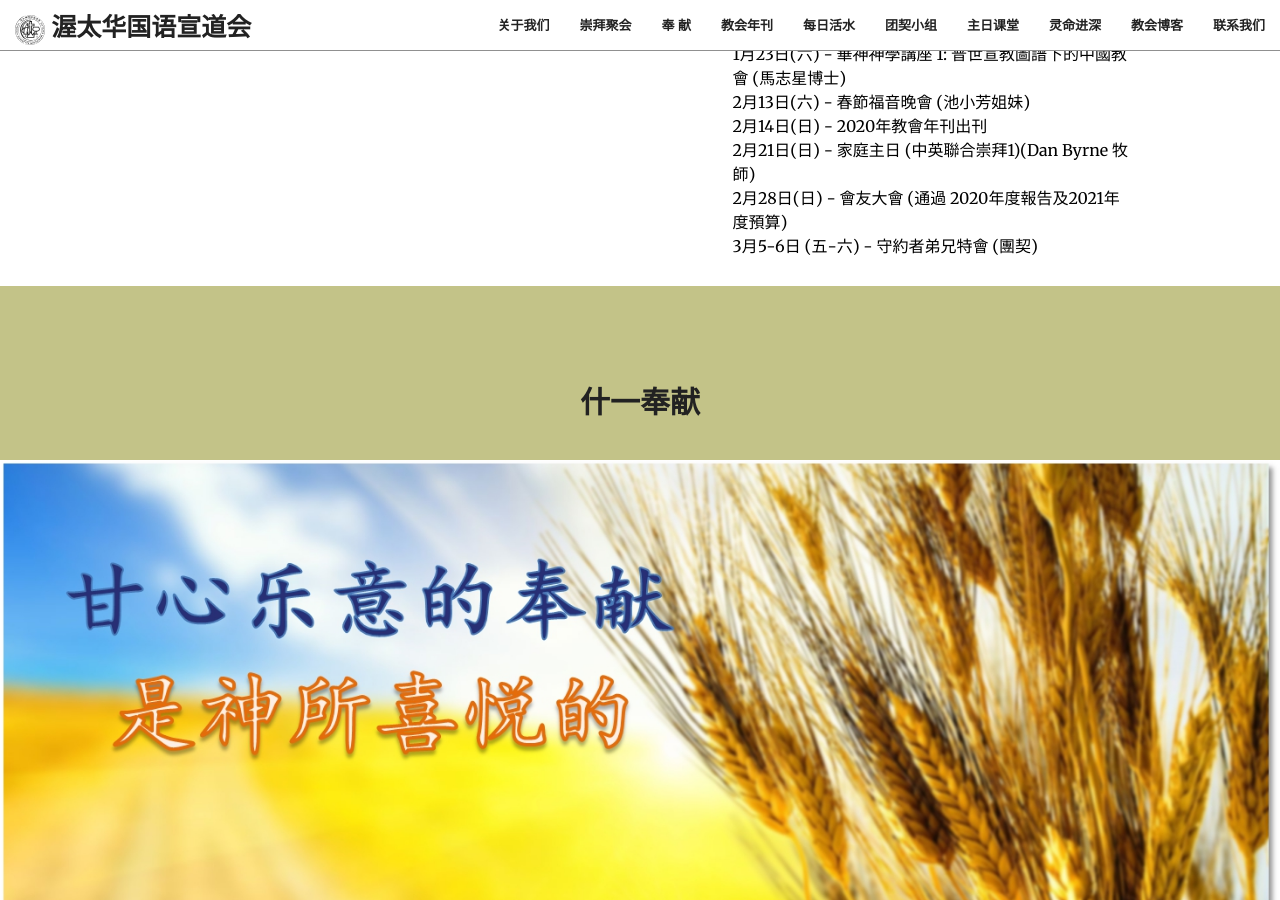
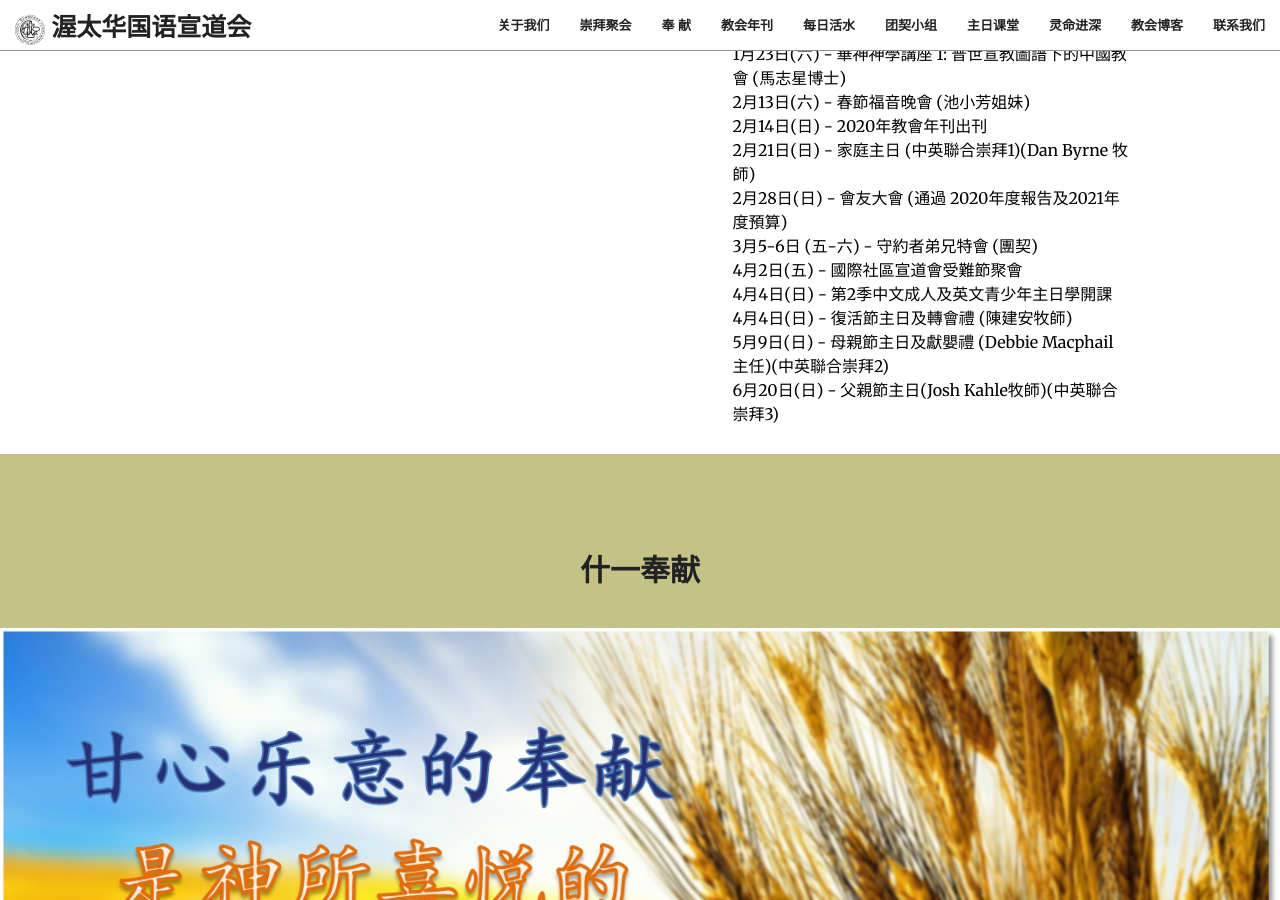
Before and after one commit to JonasYow/ottawaomac, a Jekyll site: the page built from index.html, in a window 1280 px wide and 900 px high, scrolled down 3638 px. Built offline with Jekyll 4.4.1, drawn with Linux system fonts in a browser that asks for light colours; some web fonts are replaced.

Commit message:
Add q2 2021 calendar

```diff
--- a/_data/calendar.yaml
+++ b/_data/calendar.yaml
@@ -27,3 +27,18 @@
 
 - time: "3月5-6日 (五-六)"
   title: "守約者弟兄特會 (團契)"
+
+- time: "4月2日(五)"
+  title: "國際社區宣道會受難節聚會"
+
+- time: "4月4日(日)"
+  title: "第2季中文成人及英文青少年主日學開課"
+
+- time: "4月4日(日)"
+  title: "復活節主日及轉會禮 (陳建安牧師)"
+
+- time: "5月9日(日)"
+  title: "母親節主日及獻嬰禮 (Debbie Macphail 主任)(中英聯合崇拜2)"
+
+- time: "6月20日(日)"
+  title: "父親節主日(Josh Kahle牧師)(中英聯合崇拜3)"
```
